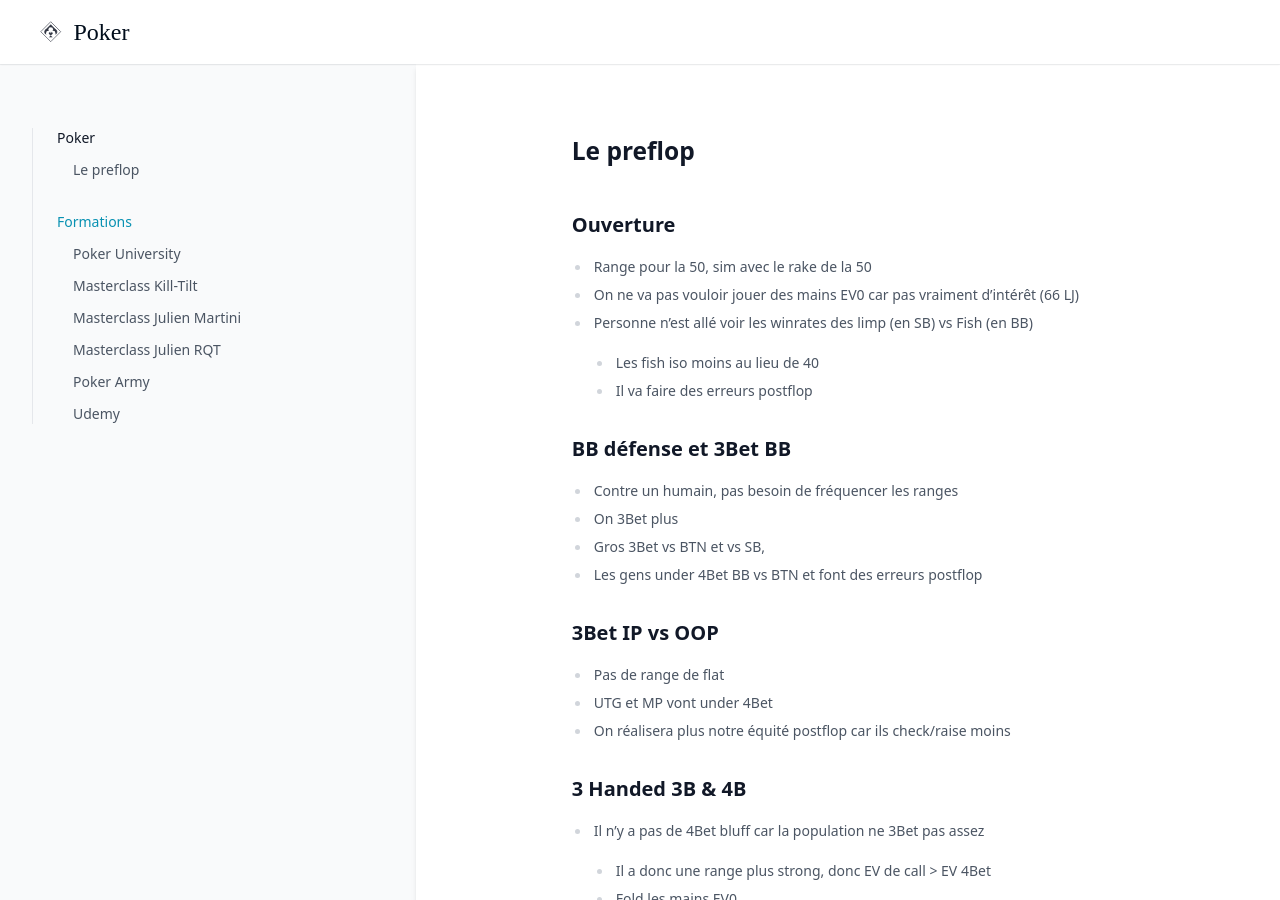
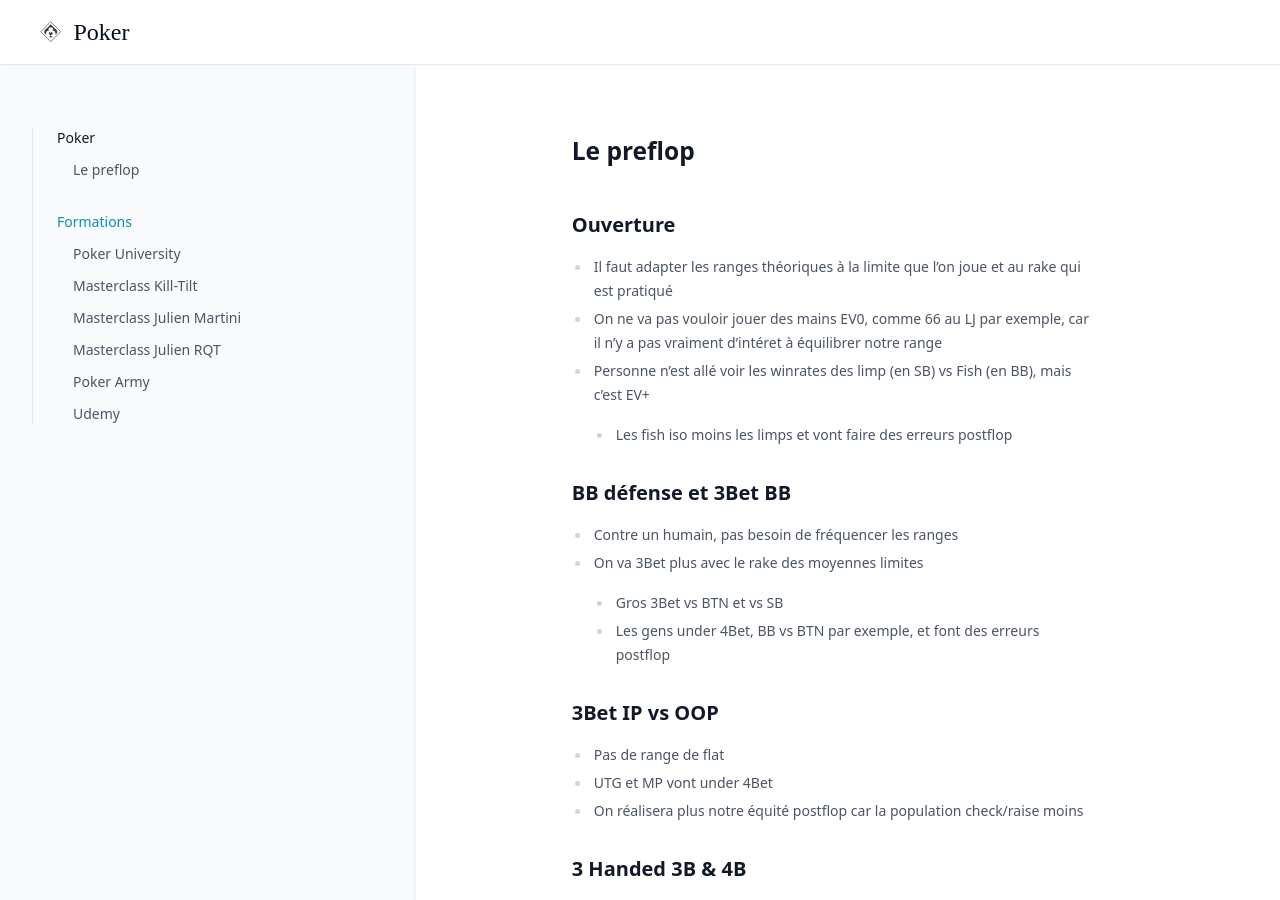
Before and after one commit to greglejeune/ebook, a Jekyll site: the page built from _poker/preflop.md, in a window 1280 px wide and 900 px high. Built offline with Jekyll 4.4.1, drawn with Linux system fonts in a browser that asks for light colours.

Commit message:
Update preflop.md

```diff
--- a/_poker/preflop.md
+++ b/_poker/preflop.md
@@ -9,24 +9,23 @@ source: https://www.youtube.com/watch?v=kW6Ldu5o6IQ
 
 ## Ouverture
 
-- Range pour la 50, sim avec le rake de la 50
-- On ne va pas vouloir jouer des mains EV0 car pas vraiment d'intérêt (66 LJ)
-- Personne n'est allé voir les winrates des limp (en SB) vs Fish (en BB)
-  - Les fish iso moins au lieu de 40
-  - Il va faire des erreurs postflop
+- Il faut adapter les ranges théoriques à la limite que l'on joue et au rake qui est pratiqué
+- On ne va pas vouloir jouer des mains EV0, comme 66 au LJ par exemple, car il n'y a pas vraiment d'intéret à équilibrer notre range
+- Personne n'est allé voir les winrates des limp (en SB) vs Fish (en BB), mais c'est EV+
+  - Les fish iso moins les limps et vont faire des erreurs postflop
 
 ## BB défense et 3Bet BB
 
 - Contre un humain, pas besoin de fréquencer les ranges
-- On 3Bet plus
-- Gros 3Bet vs BTN et vs SB,
-- Les gens under 4Bet BB vs BTN et font des erreurs postflop
+- On va 3Bet plus avec le rake des moyennes limites
+  - Gros 3Bet vs BTN et vs SB
+  - Les gens under 4Bet, BB vs BTN par exemple, et font des erreurs postflop
 
 ## 3Bet IP vs OOP
 
 - Pas de range de flat
 - UTG et MP vont under 4Bet
-- On réalisera plus notre équité postflop car ils check/raise moins
+- On réalisera plus notre équité postflop car la population check/raise moins
 
 ## 3 Handed 3B & 4B
 
```
